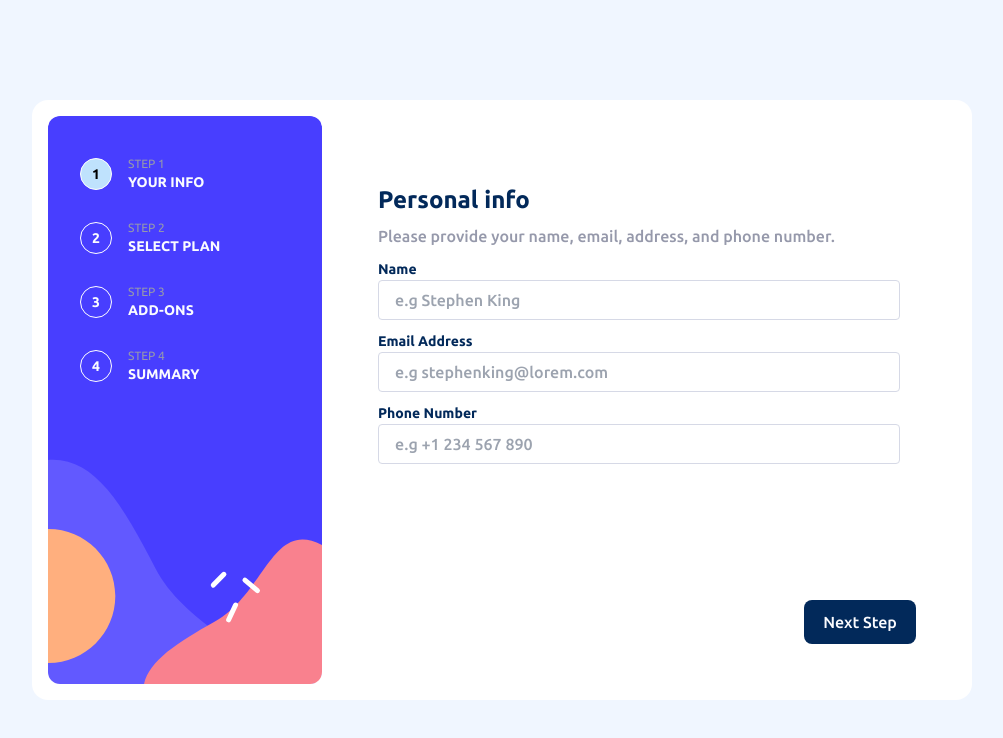
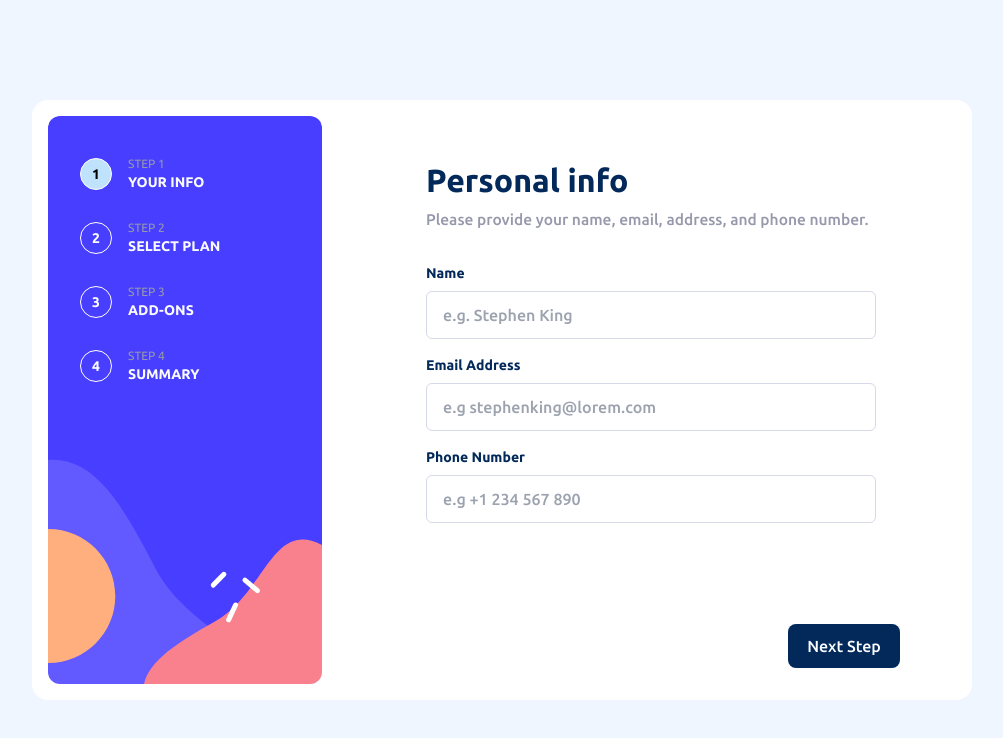
Before and after one commit to oguzhan76/multistep-form, a React (Vite) app: page / in a window 1280 px wide. Shown: the top 738 px of the page, without its empty margins (138-1141 px from the left). Built offline with nearby package versions, Linux system fonts and the light colour scheme.

Commit message:
form validation

```diff
--- a/src/App.tsx
+++ b/src/App.tsx
@@ -1,4 +1,4 @@
-import { MultiStepForm } from './components/MultiStepForm';
+import MultiStepForm from './components/MultiStepForm';
 
 function App() {
 
--- a/src/components/Form_1.tsx
+++ b/src/components/Form_1.tsx
@@ -1,34 +1,67 @@
-export default function Form_1() {
-  //send form data at unmount
+import { personalInfoData } from "../types/FormTypes";
+
+export type PersonalInfoFormError = {
+  name: string | null,
+  email: string | null,
+  phone: string | null
+}
+
+type Form1Props = {
+  data: personalInfoData,
+  onChange: React.Dispatch<React.SetStateAction<personalInfoData>>,
+  error: PersonalInfoFormError
+}
+
+export default function Form_1({ data, onChange, error }: Form1Props) {
+
+  const inputStyle = "my-2 rounded-md border border-light_gray h-12 w-full indent-4 font-medium";
+  const inputStyle_error = "my-2 rounded-md border border-strawberry_red outline-none h-12 w-full indent-4 font-medium";
+  const labelStyle = "text-sm text-marine_blue font-bold"
+
   return (
-    <div className="px-4 py-6">
-      <h1 className="mt-1 font-extrabold text-2xl text-marine_blue mb-2">Personal info</h1>
-      <p className="text-cool_gray mb-2">Please provide your name, email, address, and phone number.</p>
+    <div className="pl-4 pr-4 ds:pl-16 ds:pr-10 ds:pt-0 ds:pb-6">
+      <h1 className="font-extrabold text-[32px] text-marine_blue mb-1">Personal info</h1>
+      <p className="text-cool_gray mb-8 text-[15.5px]">Please provide your name, email, address, and phone number.</p>
       <div className="my-2">
-        <label className="text-sm text-marine_blue font-bold">Name</label>
-        <br />
+        <div className="flex justify-between">
+          <label className={labelStyle}>Name</label>
+          {error.name && <p className="text-sm font-bold text-strawberry_red">{error.name}</p>}
+        </div>
         <input
-          className="rounded border border-light_gray h-10 w-full indent-4 font-medium"
+          className={error.name ? inputStyle_error : inputStyle}
           type="text"
-          placeholder="e.g Stephen King"
+          placeholder="e.g. Stephen King"
+          value={data.name}
+          onChange={(e) => onChange(prev => ({ ...prev, name: e.target.value }))}
+          required
         />
       </div>
       <div className="my-2">
-        <label className="text-sm text-marine_blue font-bold">Email Address</label>
-        <br />
+        <div className="flex justify-between">
+          <label className={labelStyle}>Email Address</label>
+          {error.email && <p className="text-sm font-bold text-strawberry_red">{error.email}</p>}
+        </div>
         <input
-          className="rounded border border-light_gray h-10 w-full indent-4 font-medium"
+          className={error.email ? inputStyle_error : inputStyle}
           type="text"
           placeholder="e.g stephenking@lorem.com"
+          value={data.email}
+          onChange={(e) => onChange(prev => ({ ...prev, email: e.target.value }))}
+          required
         />
       </div>
       <div className="my-2">
-        <label className="text-sm text-marine_blue font-bold">Phone Number</label>
-        <br />
+        <div className="flex justify-between">
+          <label className={labelStyle}>Phone Number</label>
+          {error.phone && <p className="text-sm font-bold text-strawberry_red">{error.phone}</p>}
+        </div>
         <input
-          className="rounded border border-light_gray h-10 w-full indent-4 font-medium"
+          className={error.phone ? inputStyle_error : inputStyle}
           type="text"
           placeholder="e.g +1 234 567 890"
+          value={data.phone}
+          onChange={(e) => onChange(prev => ({ ...prev, phone: e.target.value }))}
+          required
         />
       </div>
     </div>
--- a/src/components/MultiStepForm.tsx
+++ b/src/components/MultiStepForm.tsx
@@ -2,11 +2,52 @@ import mobileBg from '../assets/bg-sidebar-mobile.svg';
 import { useState } from "react";
 import { useMediaQuery } from "react-responsive";
 import Form_1 from './Form_1';
+import type { PersonalInfoFormError } from './Form_1';
+import type { personalInfoData } from '../types/FormTypes';
 
-export const MultiStepForm = () => {
+
+// const data: Form1Data = { name: '', email: '', phone: '' }
+
+export default function MultiStepForm() {
   const [currentStep, setCurrentStep] = useState<number>(1);
+  const [pInfo, setPInfo] = useState<personalInfoData>({name: '', email: '', phone: ''});
+  const [pInfoError, setPInfoError] = useState<PersonalInfoFormError>({name: null, email: null, phone: null});
 
   const isDesktop: boolean = useMediaQuery({ minWidth: 940 });
+
+  const goNextStep = (e: React.FormEvent<HTMLFormElement>) => {
+    e.preventDefault();
+    if(currentStep === 1) console.log(validatePInfoFields());
+      return
+    setCurrentStep(prev => prev + 1);
+  }
+
+  const goPrevStep = () => {
+    setCurrentStep(prev => prev - 1);
+  }
+
+  const validatePInfoFields = () => {
+    const emptyField = 'This field is required';
+    const errors: PersonalInfoFormError  = {
+      name: pInfo.name ? null : emptyField,
+      email: pInfo.email ? null : emptyField,
+      phone: pInfo.phone ? null : emptyField
+    }
+    setPInfoError(errors);
+    return !!errors.name || !!errors.email || !!errors.phone
+  }
+
+  const buttonGroup = (
+    <footer className="w-full p-4 bg-white flex justify-between flex-row-reverse">
+      <button
+        className="w-28 h-11 text-alabaster bg-marine_blue hover:bg rounded ds:rounded-lg"
+        type='submit'
+      >
+        Next Step
+      </button>
+      {currentStep > 1 && <button className="text-cool_gray" onClick={goPrevStep}>Go Back</button>}
+    </footer>
+  )
 
   const desktop = (
     <div className='flex justify-center pt-[100px]'>
@@ -17,15 +58,16 @@ export const MultiStepForm = () => {
           <Step step={3} text='add-ons' currentStep={currentStep} />
           <Step step={4} text='summary' currentStep={currentStep} />
         </section>
-        <div className="bg-white p-10 font-medium flex-grow flex flex-col justify-between">
+        <form
+          className="bg-white p-10 pb-0 font-medium flex-grow flex flex-col justify-between"
+          onSubmit={e => goNextStep(e)}
+          noValidate
+        >
           <section>
-            <Form_1 />
+            <Form_1 data={pInfo} onChange={setPInfo} error={pInfoError}/>
           </section>
-          <section className="w-full flex justify-between flex-row-reverse">
-            {currentStep > 1 && <button className="text-cool_gray">Go Back</button>}
-            <button className="w-28 h-11 bg-marine_blue rounded-lg text-alabaster" >Next Step</button>
-          </section>
-        </div>
+          {buttonGroup}
+        </form>
       </div>
     </div>
   )
@@ -35,26 +77,23 @@ export const MultiStepForm = () => {
       <div className="relative">
         <img className='absolute z-[-1]' src={mobileBg} />
       </div>
-      <div className='flex flex-col justify-between pt-10 items-center h-full'>
+      <form className='flex flex-col justify-between pt-10 items-center h-full' onSubmit={goNextStep}>
         <section className=''>
           <div className='flex justify-center gap-4'>
             <Step step={1} currentStep={currentStep} />
             <Step step={2} currentStep={currentStep} />
-            <Step step={2} currentStep={currentStep} />
-            <Step step={2} currentStep={currentStep} />
+            <Step step={3} currentStep={currentStep} />
+            <Step step={4} currentStep={currentStep} />
           </div>
           <section className='w-[350px] bg-white rounded-2xl relative'>
-            <Form_1 />
+            <Form_1 data={pInfo} onChange={setPInfo} error={pInfoError}/>
           </section>
         </section>
-        <footer className="w-full p-4 bg-white flex justify-between">
-          <button className="text-cool_gray">Go Back</button>
-          <button className="w-28 h-11 bg-marine_blue rounded text-alabaster" >Next Step</button>
-        </footer>
-      </div>
+        {buttonGroup}
+      </form>
     </div>
   )
-
+    // console.log(PInfoHasEmptyField());
   return isDesktop ? desktop : mobile;
 }
 
--- /dev/null
+++ b/src/types/FormTypes.ts
@@ -0,0 +1,22 @@
+export interface personalInfoData {
+    name: string,
+    email: string,
+    phone: string,
+}
+
+export interface planData {
+    type: 'Arcade' | "Advanced" | "Pro",
+    recurral: 'Monthly' | "Yearly"
+}
+
+export interface addonsData {
+    onlineService: boolean,
+    largerStorage: boolean,
+    CustomizableProfile: boolean
+}
+
+export interface formData {
+    personalInfo: personalInfoData;
+    plan: planData,
+    addons: addonsData
+  }
--- a/tailwind.config.js
+++ b/tailwind.config.js
@@ -16,7 +16,8 @@ export default {
       pastel_blue: "hsl(228, 100%, 84%)",
       light_blue: "hsl(206, 94%, 87%)",
       strawberry_red: "hsl(354, 84%, 57%)",
-      black: 'hsl(0, 0%, 0)'
+      black: 'hsl(0, 0%, 0)',
+      red: 'rgb(255, 0, 0)',
     },
     screens: {
       'ds': '940px',
```
